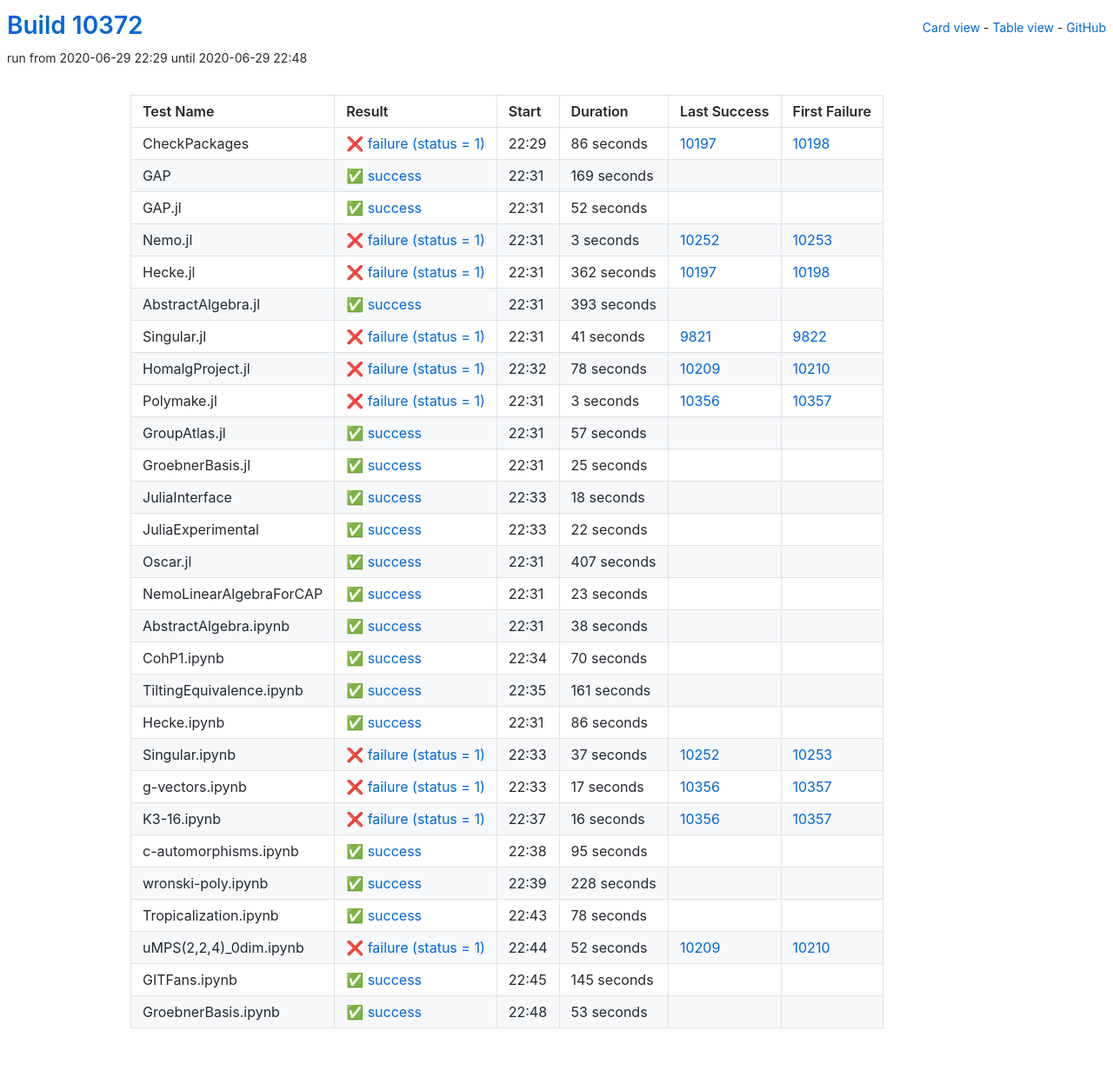
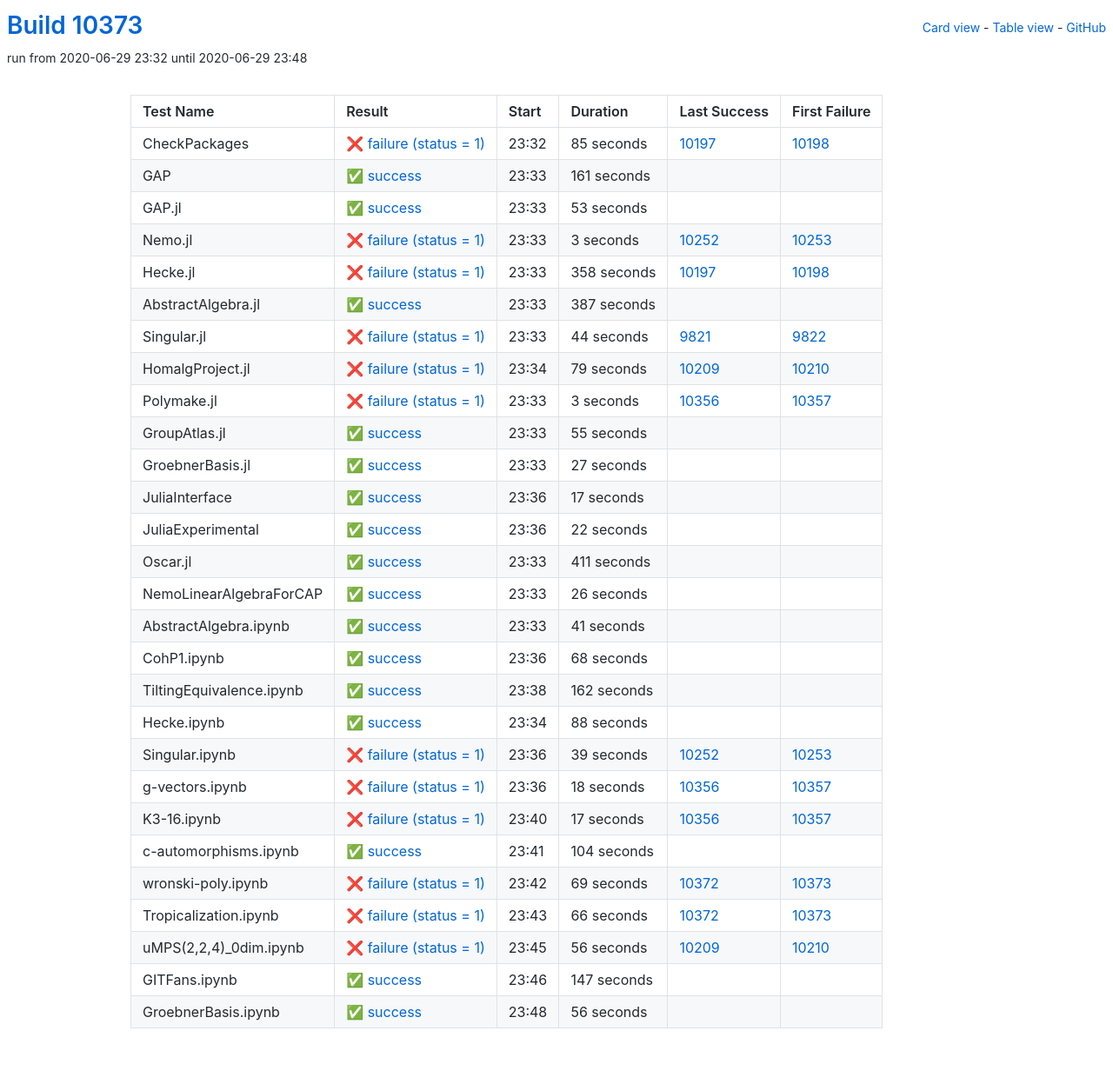
Before and after one commit to oscar-system/oscar-ci-status, a Jekyll site: the page built from table.html, in a window 1280 px wide. Shown: the whole page at 87% size. Built offline with Jekyll 4.4.1, drawn with Linux system fonts in a browser that asks for light colours.

Commit message:
Build #10373

```diff
--- a/_data/ci.yml
+++ b/_data/ci.yml
@@ -1,6 +1,6 @@
 ---
-build: 10372
-build_url: https://oscarci.mathematik.uni-kl.de/job/oscar/10372/
+build: 10373
+build_url: https://oscarci.mathematik.uni-kl.de/job/oscar/10373/
 job: oscar
 organization: oscar-system
 repo: oscar-ci-status
@@ -8,44 +8,44 @@
 tests:
 - name: CheckPackages
   id: checkpackages
-  log: https://oscarci.mathematik.uni-kl.de/job/oscar/10372/artifact/logs/build-10372/CheckPackages.log
-  start: 2020-06-29 22:29
+  log: https://oscarci.mathematik.uni-kl.de/job/oscar/10373/artifact/logs/build-10373/CheckPackages.log
+  start: 2020-06-29 23:32
   success: false
   exitcode: 1
   status: failure
-  duration: 86
+  duration: 85
   last_success: 10197
   last_success_url: https://oscarci.mathematik.uni-kl.de/job/oscar/10197/
   first_failure: 10198
   first_failure_url: https://oscarci.mathematik.uni-kl.de/job/oscar/10198/
 - name: GAP
   id: gap
-  log: https://oscarci.mathematik.uni-kl.de/job/oscar/10372/artifact/logs/build-10372/GAP.log
-  start: 2020-06-29 22:31
+  log: https://oscarci.mathematik.uni-kl.de/job/oscar/10373/artifact/logs/build-10373/GAP.log
+  start: 2020-06-29 23:33
   success: true
   exitcode: 0
   status: success
-  duration: 169
+  duration: 161
   last_success: false
   last_success_url:
   first_failure: false
   first_failure_url:
 - name: GAP.jl
   id: gap-jl
-  log: https://oscarci.mathematik.uni-kl.de/job/oscar/10372/artifact/logs/build-10372/GAP.jl.log
-  start: 2020-06-29 22:31
+  log: https://oscarci.mathematik.uni-kl.de/job/oscar/10373/artifact/logs/build-10373/GAP.jl.log
+  start: 2020-06-29 23:33
   success: true
   exitcode: 0
   status: success
-  duration: 52
+  duration: 53
   last_success: false
   last_success_url:
   first_failure: false
   first_failure_url:
 - name: Nemo.jl
   id: nemo-jl
-  log: https://oscarci.mathematik.uni-kl.de/job/oscar/10372/artifact/logs/build-10372/Nemo.jl.log
-  start: 2020-06-29 22:31
+  log: https://oscarci.mathematik.uni-kl.de/job/oscar/10373/artifact/logs/build-10373/Nemo.jl.log
+  start: 2020-06-29 23:33
   success: false
   exitcode: 1
   status: failure
@@ -56,56 +56,56 @@
   first_failure_url: https://oscarci.mathematik.uni-kl.de/job/oscar/10253/
 - name: Hecke.jl
   id: hecke-jl
-  log: https://oscarci.mathematik.uni-kl.de/job/oscar/10372/artifact/logs/build-10372/Hecke.jl.log
-  start: 2020-06-29 22:31
+  log: https://oscarci.mathematik.uni-kl.de/job/oscar/10373/artifact/logs/build-10373/Hecke.jl.log
+  start: 2020-06-29 23:33
   success: false
   exitcode: 1
   status: failure
-  duration: 362
+  duration: 358
   last_success: 10197
   last_success_url: https://oscarci.mathematik.uni-kl.de/job/oscar/10197/
   first_failure: 10198
   first_failure_url: https://oscarci.mathematik.uni-kl.de/job/oscar/10198/
 - name: AbstractAlgebra.jl
   id: abstractalgebra-jl
-  log: https://oscarci.mathematik.uni-kl.de/job/oscar/10372/artifact/logs/build-10372/AbstractAlgebra.jl.log
-  start: 2020-06-29 22:31
+  log: https://oscarci.mathematik.uni-kl.de/job/oscar/10373/artifact/logs/build-10373/AbstractAlgebra.jl.log
+  start: 2020-06-29 23:33
   success: true
   exitcode: 0
   status: success
-  duration: 393
+  duration: 387
   last_success: false
   last_success_url:
   first_failure: false
   first_failure_url:
 - name: Singular.jl
   id: singular-jl
-  log: https://oscarci.mathematik.uni-kl.de/job/oscar/10372/artifact/logs/build-10372/Singular.jl.log
-  start: 2020-06-29 22:31
+  log: https://oscarci.mathematik.uni-kl.de/job/oscar/10373/artifact/logs/build-10373/Singular.jl.log
+  start: 2020-06-29 23:33
   success: false
   exitcode: 1
   status: failure
-  duration: 41
+  duration: 44
   last_success: 9821
   last_success_url: https://oscarci.mathematik.uni-kl.de/job/oscar/9821/
   first_failure: 9822
   first_failure_url: https://oscarci.mathematik.uni-kl.de/job/oscar/9822/
 - name: HomalgProject.jl
   id: homalgproject-jl
-  log: https://oscarci.mathematik.uni-kl.de/job/oscar/10372/artifact/logs/build-10372/HomalgProject.jl.log
-  start: 2020-06-29 22:32
+  log: https://oscarci.mathematik.uni-kl.de/job/oscar/10373/artifact/logs/build-10373/HomalgProject.jl.log
+  start: 2020-06-29 23:34
   success: false
   exitcode: 1
   status: failure
-  duration: 78
+  duration: 79
   last_success: 10209
   last_success_url: https://oscarci.mathematik.uni-kl.de/job/oscar/10209/
   first_failure: 10210
   first_failure_url: https://oscarci.mathematik.uni-kl.de/job/oscar/10210/
 - name: Polymake.jl
   id: polymake-jl
-  log: https://oscarci.mathematik.uni-kl.de/job/oscar/10372/artifact/logs/build-10372/Polymake.jl.log
-  start: 2020-06-29 22:31
+  log: https://oscarci.mathematik.uni-kl.de/job/oscar/10373/artifact/logs/build-10373/Polymake.jl.log
+  start: 2020-06-29 23:33
   success: false
   exitcode: 1
   status: failure
@@ -116,44 +116,44 @@
   first_failure_url: https://oscarci.mathematik.uni-kl.de/job/oscar/10357/
 - name: GroupAtlas.jl
   id: groupatlas-jl
-  log: https://oscarci.mathematik.uni-kl.de/job/oscar/10372/artifact/logs/build-10372/GroupAtlas.jl.log
-  start: 2020-06-29 22:31
+  log: https://oscarci.mathematik.uni-kl.de/job/oscar/10373/artifact/logs/build-10373/GroupAtlas.jl.log
+  start: 2020-06-29 23:33
   success: true
   exitcode: 0
   status: success
-  duration: 57
+  duration: 55
   last_success: false
   last_success_url:
   first_failure: false
   first_failure_url:
 - name: GroebnerBasis.jl
   id: groebnerbasis-jl
-  log: https://oscarci.mathematik.uni-kl.de/job/oscar/10372/artifact/logs/build-10372/GroebnerBasis.jl.log
-  start: 2020-06-29 22:31
+  log: https://oscarci.mathematik.uni-kl.de/job/oscar/10373/artifact/logs/build-10373/GroebnerBasis.jl.log
+  start: 2020-06-29 23:33
   success: true
   exitcode: 0
   status: success
-  duration: 25
+  duration: 27
   last_success: false
   last_success_url:
   first_failure: false
   first_failure_url:
 - name: JuliaInterface
   id: juliainterface
-  log: https://oscarci.mathematik.uni-kl.de/job/oscar/10372/artifact/logs/build-10372/JuliaInterface.log
-  start: 2020-06-29 22:33
+  log: https://oscarci.mathematik.uni-kl.de/job/oscar/10373/artifact/logs/build-10373/JuliaInterface.log
+  start: 2020-06-29 23:36
   success: true
   exitcode: 0
   status: success
-  duration: 18
+  duration: 17
   last_success: false
   last_success_url:
   first_failure: false
   first_failure_url:
 - name: JuliaExperimental
   id: juliaexperimental
-  log: https://oscarci.mathematik.uni-kl.de/job/oscar/10372/artifact/logs/build-10372/JuliaExperimental.log
-  start: 2020-06-29 22:33
+  log: https://oscarci.mathematik.uni-kl.de/job/oscar/10373/artifact/logs/build-10373/JuliaExperimental.log
+  start: 2020-06-29 23:36
   success: true
   exitcode: 0
   status: success
@@ -164,92 +164,104 @@
   first_failure_url:
 - name: Oscar.jl
   id: oscar-jl
-  log: https://oscarci.mathematik.uni-kl.de/job/oscar/10372/artifact/logs/build-10372/Oscar.jl.log
-  start: 2020-06-29 22:31
+  log: https://oscarci.mathematik.uni-kl.de/job/oscar/10373/artifact/logs/build-10373/Oscar.jl.log
+  start: 2020-06-29 23:33
   success: true
   exitcode: 0
   status: success
-  duration: 407
+  duration: 411
   last_success: false
   last_success_url:
   first_failure: false
   first_failure_url:
 - name: NemoLinearAlgebraForCAP
   id: nemolinearalgebraforcap
-  log: https://oscarci.mathematik.uni-kl.de/job/oscar/10372/artifact/logs/build-10372/NemoLinearAlgebraForCAP.log
-  start: 2020-06-29 22:31
+  log: https://oscarci.mathematik.uni-kl.de/job/oscar/10373/artifact/logs/build-10373/NemoLinearAlgebraForCAP.log
+  start: 2020-06-29 23:33
   success: true
   exitcode: 0
   status: success
-  duration: 23
+  duration: 26
   last_success: false
   last_success_url:
   first_failure: false
   first_failure_url:
 - name: AbstractAlgebra.ipynb
   id: abstractalgebra-ipynb
-  log: https://oscarci.mathematik.uni-kl.de/job/oscar/10372/artifact/logs/build-10372/AbstractAlgebra.ipynb.log
-  start: 2020-06-29 22:31
+  log: https://oscarci.mathematik.uni-kl.de/job/oscar/10373/artifact/logs/build-10373/AbstractAlgebra.ipynb.log
+  start: 2020-06-29 23:33
   success: true
   exitcode: 0
   status: success
-  duration: 38
+  duration: 41
   last_success: false
   last_success_url:
   first_failure: false
   first_failure_url:
 - name: CohP1.ipynb
   id: cohp1-ipynb
-  log: https://oscarci.mathematik.uni-kl.de/job/oscar/10372/artifact/logs/build-10372/CohP1.ipynb.log
-  start: 2020-06-29 22:34
+  log: https://oscarci.mathematik.uni-kl.de/job/oscar/10373/artifact/logs/build-10373/CohP1.ipynb.log
+  start: 2020-06-29 23:36
   success: true
   exitcode: 0
   status: success
-  duration: 70
+  duration: 68
   last_success: false
   last_success_url:
   first_failure: false
   first_failure_url:
 - name: TiltingEquivalence.ipynb
   id: tiltingequivalence-ipynb
-  log: https://oscarci.mathematik.uni-kl.de/job/oscar/10372/artifact/logs/build-10372/TiltingEquivalence.ipynb.log
-  start: 2020-06-29 22:35
+  log: https://oscarci.mathematik.uni-kl.de/job/oscar/10373/artifact/logs/build-10373/TiltingEquivalence.ipynb.log
+  start: 2020-06-29 23:38
   success: true
   exitcode: 0
   status: success
-  duration: 161
+  duration: 162
   last_success: false
   last_success_url:
   first_failure: false
   first_failure_url:
 - name: Hecke.ipynb
   id: hecke-ipynb
-  log: https://oscarci.mathematik.uni-kl.de/job/oscar/10372/artifact/logs/build-10372/Hecke.ipynb.log
-  start: 2020-06-29 22:31
+  log: https://oscarci.mathematik.uni-kl.de/job/oscar/10373/artifact/logs/build-10373/Hecke.ipynb.log
+  start: 2020-06-29 23:34
   success: true
   exitcode: 0
   status: success
-  duration: 86
+  duration: 88
   last_success: false
   last_success_url:
   first_failure: false
   first_failure_url:
 - name: Singular.ipynb
   id: singular-ipynb
-  log: https://oscarci.mathematik.uni-kl.de/job/oscar/10372/artifact/logs/build-10372/Singular.ipynb.log
-  start: 2020-06-29 22:33
+  log: https://oscarci.mathematik.uni-kl.de/job/oscar/10373/artifact/logs/build-10373/Singular.ipynb.log
+  start: 2020-06-29 23:36
   success: false
   exitcode: 1
   status: failure
-  duration: 37
+  duration: 39
   last_success: 10252
   last_success_url: https://oscarci.mathematik.uni-kl.de/job/oscar/10252/
   first_failure: 10253
   first_failure_url: https://oscarci.mathematik.uni-kl.de/job/oscar/10253/
 - name: g-vectors.ipynb
   id: g-vectors-ipynb
-  log: https://oscarci.mathematik.uni-kl.de/job/oscar/10372/artifact/logs/build-10372/g-vectors.ipynb.log
-  start: 2020-06-29 22:33
+  log: https://oscarci.mathematik.uni-kl.de/job/oscar/10373/artifact/logs/build-10373/g-vectors.ipynb.log
+  start: 2020-06-29 23:36
+  success: false
+  exitcode: 1
+  status: failure
+  duration: 18
+  last_success: 10356
+  last_success_url: https://oscarci.mathematik.uni-kl.de/job/oscar/10356/
+  first_failure: 10357
+  first_failure_url: https://oscarci.mathematik.uni-kl.de/job/oscar/10357/
+- name: K3-16.ipynb
+  id: k3-16-ipynb
+  log: https://oscarci.mathematik.uni-kl.de/job/oscar/10373/artifact/logs/build-10373/K3-16.ipynb.log
+  start: 2020-06-29 23:40
   success: false
   exitcode: 1
   status: failure
@@ -258,86 +270,74 @@
   last_success_url: https://oscarci.mathematik.uni-kl.de/job/oscar/10356/
   first_failure: 10357
   first_failure_url: https://oscarci.mathematik.uni-kl.de/job/oscar/10357/
-- name: K3-16.ipynb
-  id: k3-16-ipynb
-  log: https://oscarci.mathematik.uni-kl.de/job/oscar/10372/artifact/logs/build-10372/K3-16.ipynb.log
-  start: 2020-06-29 22:37
-  success: false
-  exitcode: 1
-  status: failure
-  duration: 16
-  last_success: 10356
-  last_success_url: https://oscarci.mathematik.uni-kl.de/job/oscar/10356/
-  first_failure: 10357
-  first_failure_url: https://oscarci.mathematik.uni-kl.de/job/oscar/10357/
 - name: c-automorphisms.ipynb
   id: c-automorphisms-ipynb
-  log: https://oscarci.mathematik.uni-kl.de/job/oscar/10372/artifact/logs/build-10372/c-automorphisms.ipynb.log
-  start: 2020-06-29 22:38
+  log: https://oscarci.mathematik.uni-kl.de/job/oscar/10373/artifact/logs/build-10373/c-automorphisms.ipynb.log
+  start: 2020-06-29 23:41
   success: true
   exitcode: 0
   status: success
-  duration: 95
+  duration: 104
   last_success: false
   last_success_url:
   first_failure: false
   first_failure_url:
 - name: wronski-poly.ipynb
   id: wronski-poly-ipynb
-  log: https://oscarci.mathematik.uni-kl.de/job/oscar/10372/artifact/logs/build-10372/wronski-poly.ipynb.log
-  start: 2020-06-29 22:39
-  success: true
-  exitcode: 0
-  status: success
-  duration: 228
-  last_success: false
-  last_success_url:
-  first_failure: false
-  first_failure_url:
-- name: Tropicalization.ipynb
-  id: tropicalization-ipynb
-  log: https://oscarci.mathematik.uni-kl.de/job/oscar/10372/artifact/logs/build-10372/Tropicalization.ipynb.log
-  start: 2020-06-29 22:43
-  success: true
-  exitcode: 0
-  status: success
-  duration: 78
-  last_success: false
-  last_success_url:
-  first_failure: false
-  first_failure_url:
-- name: uMPS(2,2,4)_0dim.ipynb
-  id: umps-2-2-4-0dim-ipynb
-  log: https://oscarci.mathematik.uni-kl.de/job/oscar/10372/artifact/logs/build-10372/uMPS-2-2-4-_0dim.ipynb.log
-  start: 2020-06-29 22:44
+  log: https://oscarci.mathematik.uni-kl.de/job/oscar/10373/artifact/logs/build-10373/wronski-poly.ipynb.log
+  start: 2020-06-29 23:42
   success: false
   exitcode: 1
   status: failure
-  duration: 52
+  duration: 69
+  last_success: 10372
+  last_success_url: https://oscarci.mathematik.uni-kl.de/job/oscar/10372/
+  first_failure: 10373
+  first_failure_url: https://oscarci.mathematik.uni-kl.de/job/oscar/10373/
+- name: Tropicalization.ipynb
+  id: tropicalization-ipynb
+  log: https://oscarci.mathematik.uni-kl.de/job/oscar/10373/artifact/logs/build-10373/Tropicalization.ipynb.log
+  start: 2020-06-29 23:43
+  success: false
+  exitcode: 1
+  status: failure
+  duration: 66
+  last_success: 10372
+  last_success_url: https://oscarci.mathematik.uni-kl.de/job/oscar/10372/
+  first_failure: 10373
+  first_failure_url: https://oscarci.mathematik.uni-kl.de/job/oscar/10373/
+- name: uMPS(2,2,4)_0dim.ipynb
+  id: umps-2-2-4-0dim-ipynb
+  log: https://oscarci.mathematik.uni-kl.de/job/oscar/10373/artifact/logs/build-10373/uMPS-2-2-4-_0dim.ipynb.log
+  start: 2020-06-29 23:45
+  success: false
+  exitcode: 1
+  status: failure
+  duration: 56
   last_success: 10209
   last_success_url: https://oscarci.mathematik.uni-kl.de/job/oscar/10209/
   first_failure: 10210
   first_failure_url: https://oscarci.mathematik.uni-kl.de/job/oscar/10210/
 - name: GITFans.ipynb
   id: gitfans-ipynb
-  log: https://oscarci.mathematik.uni-kl.de/job/oscar/10372/artifact/logs/build-10372/GITFans.ipynb.log
-  start: 2020-06-29 22:45
+  log: https://oscarci.mathematik.uni-kl.de/job/oscar/10373/artifact/logs/build-10373/GITFans.ipynb.log
+  start: 2020-06-29 23:46
   success: true
   exitcode: 0
   status: success
-  duration: 145
+  duration: 147
   last_success: false
   last_success_url:
   first_failure: false
   first_failure_url:
 - name: GroebnerBasis.ipynb
   id: groebnerbasis-ipynb
-  log: https://oscarci.mathematik.uni-kl.de/job/oscar/10372/artifact/logs/build-10372/GroebnerBasis.ipynb.log
-  start: 2020-06-29 22:48
+  log: https://oscarci.mathematik.uni-kl.de/job/oscar/10373/artifact/logs/build-10373/GroebnerBasis.ipynb.log
+  start: 2020-06-29 23:48
   success: true
   exitcode: 0
   status: success
-  duration: 53
+  duration: 56
   last_success: false
   last_success_url:
   first_failure: false
```
Also changed, not shown: README.md.
